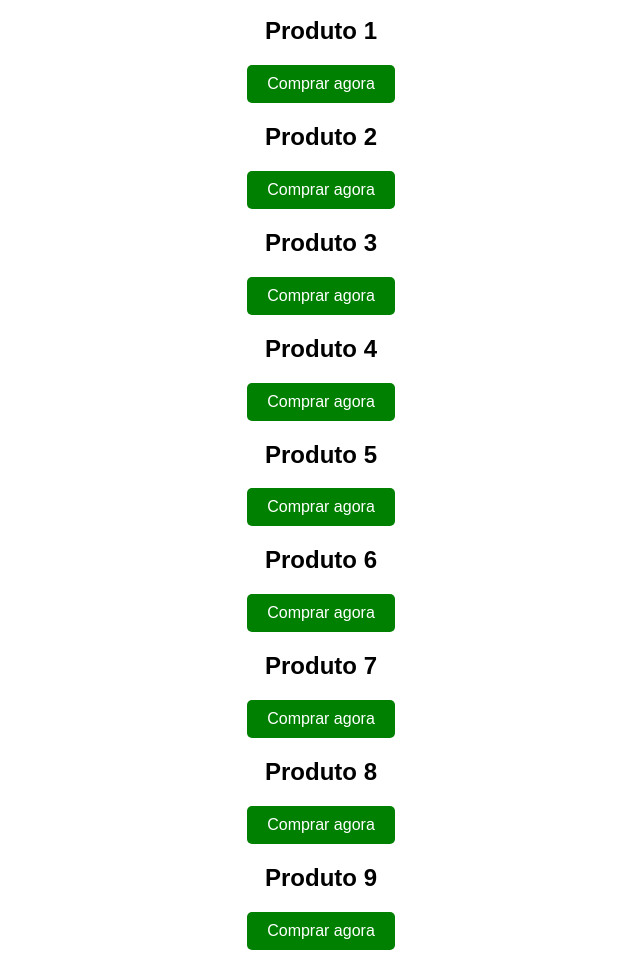
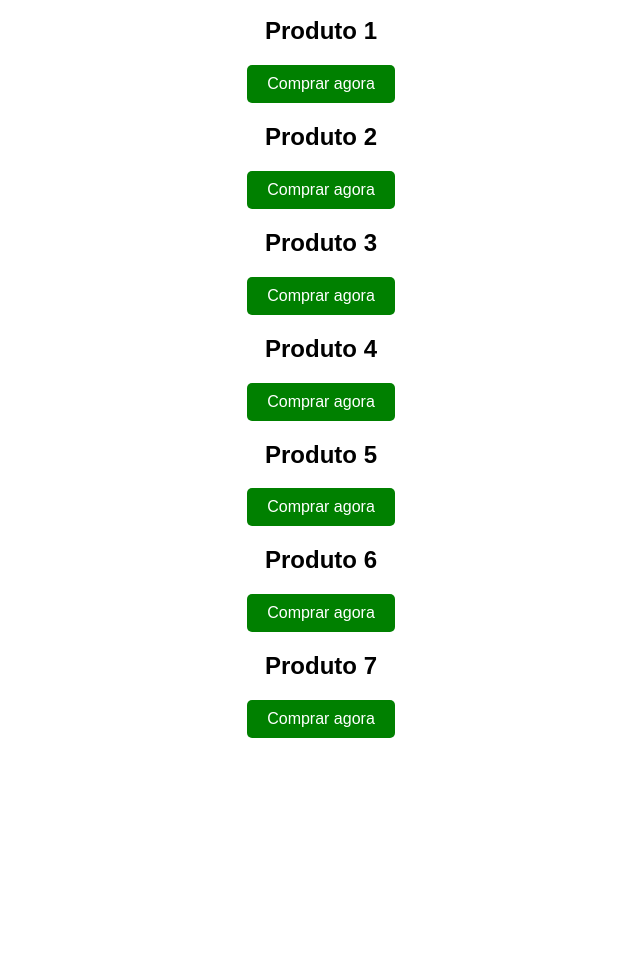
Before and after one commit to dariopachecosilva10-ux/Meus-links-mercado-livre-, a plain HTML site: page index.html in a window 1280 px wide. Shown: the part 101-1071 px from the top of the page, without its empty margins (319-959 px from the left). After the commit the page ends 859 px from the top, so only its background shows below. Drawn offline with Linux system fonts and the light colour scheme.

Commit message:
Update product links and remove unused sections
Updated product links for multiple items and removed unused product sections.

```diff
--- a/index.html
+++ b/index.html
@@ -23,47 +23,37 @@
 
   <div class="produto">
     <h2>Produto 1</h2>
-    <a href="https://meli.la/313DKJj" target="_blank" class="botao">Comprar agora</a>
+    <a href="https://meli.la/313DkJj" target="_blank" class="botao">Comprar agora</a>
   </div>
 
   <div class="produto">
     <h2>Produto 2</h2>
-    <a href="https://meli.la/313DKJj" target="_blank" class="botao">Comprar agora</a>
+    <a href="https://meli.la/1Q2okXd" target="_blank" class="botao">Comprar agora</a>
   </div>
 
   <div class="produto">
     <h2>Produto 3</h2>
-    <a href="https://meli.la/313DKJj" target="_blank" class="botao">Comprar agora</a>
+    <a href="https://meli.la/1H3soZw" target="_blank" class="botao">Comprar agora</a>
   </div>
 
   <div class="produto">
     <h2>Produto 4</h2>
-    <a href="https://meli.la/313DKJj" target="_blank" class="botao">Comprar agora</a>
+    <a href="https://meli.la/2eRkWtk" target="_blank" class="botao">Comprar agora</a>
   </div>
 
   <div class="produto">
     <h2>Produto 5</h2>
-    <a href="https://meli.la/313DKJj" target="_blank" class="botao">Comprar agora</a>
+    <a href="https://meli.la/2J7LRzA" target="_blank" class="botao">Comprar agora</a>
   </div>
 
   <div class="produto">
     <h2>Produto 6</h2>
-    <a href="https://meli.la/313DKJj" target="_blank" class="botao">Comprar agora</a>
+    <a href="https://meli.la/1Xu5146" target="_blank" class="botao">Comprar agora</a>
   </div>
 
   <div class="produto">
     <h2>Produto 7</h2>
-    <a href="https://meli.la/313DKJj" target="_blank" class="botao">Comprar agora</a>
-  </div>
-
-  <div class="produto">
-    <h2>Produto 8</h2>
-    <a href="https://meli.la/313DKJj" target="_blank" class="botao">Comprar agora</a>
-  </div>
-
-  <div class="produto">
-    <h2>Produto 9</h2>
-    <a href="https://meli.la/313DKJj" target="_blank" class="botao">Comprar agora</a>
+    <a href="https://meli.la/1JoQtke" target="_blank" class="botao">Comprar agora</a>
   </div>
 </body>
 </html>
```
